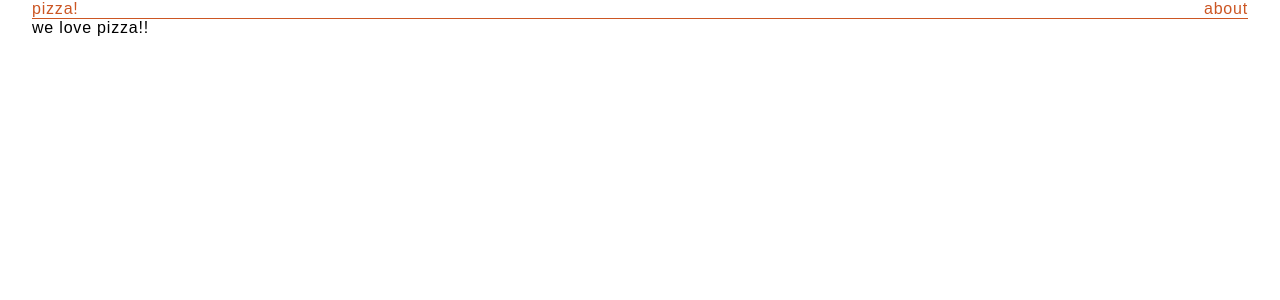
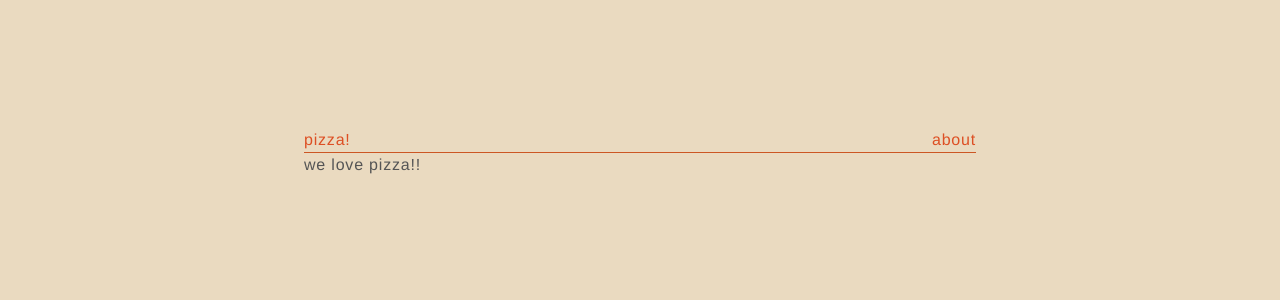
Before and after one commit to G-and-Q-Creations/pizzeria, a Next.js app: page / in a window 1280 px wide. Shown: the top 300 px of the page. Built offline with nearby package versions, Linux system fonts and the light colour scheme.

Commit message:
make css a little less hideous

```diff
--- a/styles/globals.css
+++ b/styles/globals.css
@@ -1,15 +1,31 @@
 html,
 body {
   padding: 0;
-  margin: 0;
-  font-family: 'objektiv-mk1', 'Futura', sans-serif;
+  margin: 0 auto;
+  max-width: 50em;
+  font-family: "objektiv-mk1", "Futura", "Helvetica", sans-serif;
   font-weight: 200;
-  letter-spacing: .05em;
+  letter-spacing: 0.05em;
+  line-height: 1.5;
+  padding: 4em 1em;
   -webkit-font-smoothing: antialiased;
+  color: #555;
+  background: #eadac0;
+}
+
+h1,
+h2,
+strong {
+  color: #333;
+}
+
+h2 {
+  margin-top: 1em;
+  padding-top: 1em;
 }
 
 a {
-  color: inherit;
+  color: #dd4f23;
   text-decoration: none;
 }
 
```
